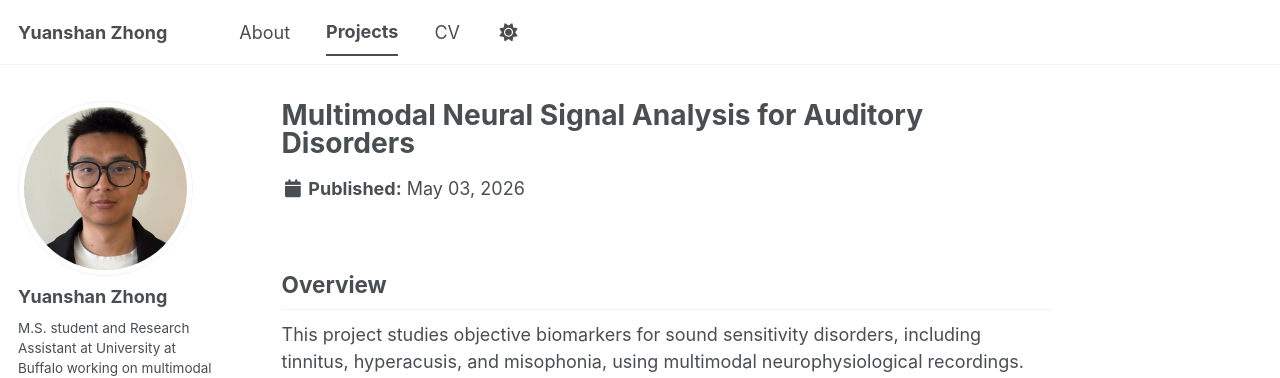
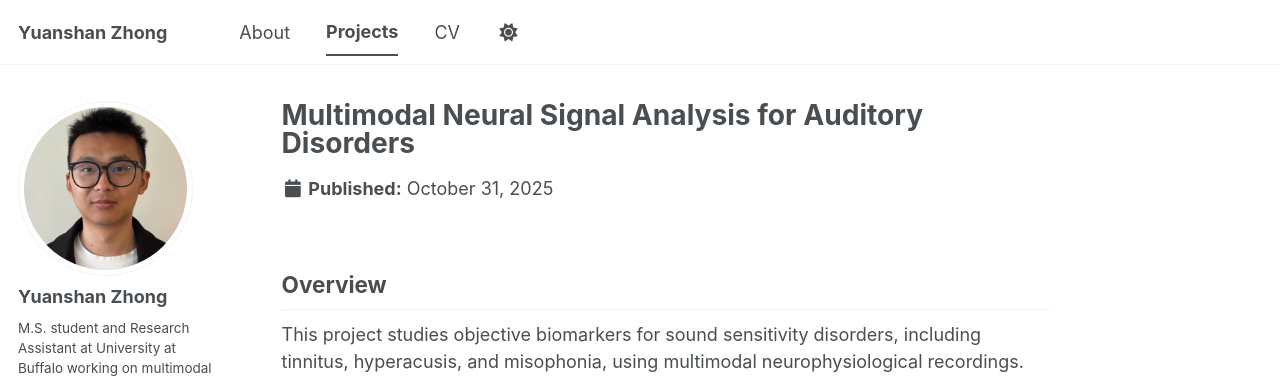
Before and after one commit to Yzhong9527/Yzhong9527.github.io, a Jekyll site: the page built from _portfolio/synapse.md, in a window 1280 px wide and 900 px high. Shown: the top 378 px of the window. Built offline with Jekyll 4.4.1, drawn with Linux system fonts in a browser that asks for light colours; a script bundle is joined from its source files by our own code; library files that are not in the unit come from our copies.

Commit message:
Add date and excerpt to synapse.md
Added publication date and excerpt for clarity.

```diff
--- a/_portfolio/synapse.md
+++ b/_portfolio/synapse.md
@@ -1,5 +1,6 @@
 ---
 title: "Multimodal Neural Signal Analysis for Auditory Disorders"
+date: 2025-10-31
 excerpt: "Wearable ear-EEG analysis and representation learning for objective biomarker discovery in sound sensitivity disorders."
 collection: portfolio
 permalink: /portfolio/synapse
```
